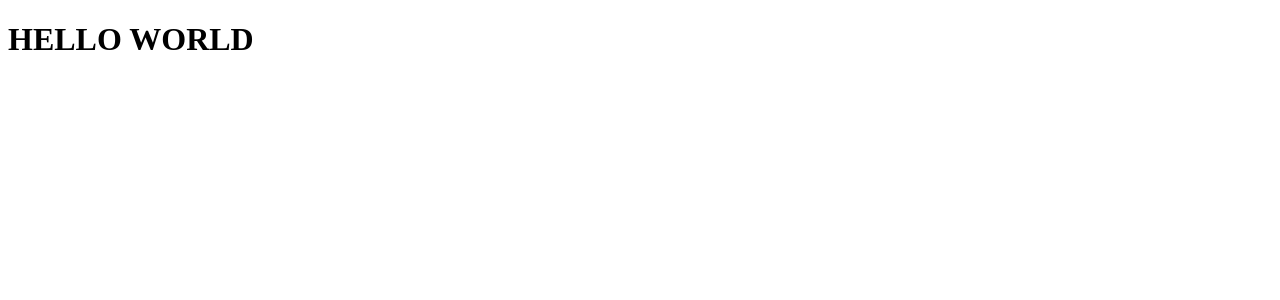
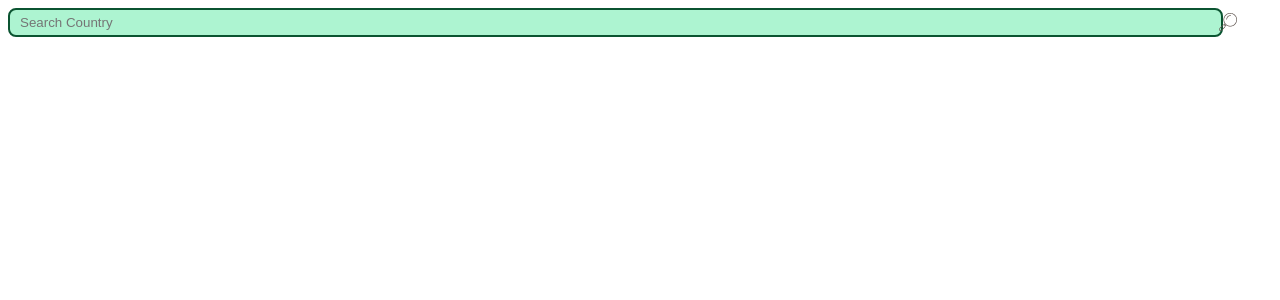
Before and after one commit to JosefinaLucarelli/countryApp, a React (Vite) app: page / in a window 1280 px wide. Shown: the top 300 px of the page. Built offline with nearby package versions, Linux system fonts and the light colour scheme.

Commit message:
style imput component

```diff
--- a/src/App.tsx
+++ b/src/App.tsx
@@ -1,6 +1,8 @@
+import Input from "./components/Input";
+
 const App = () => {
   return (
-    <h1>HELLO WORLD</h1>
+    <Input></Input>
    )
 }
 
--- /dev/null
+++ b/src/components/Input/index.tsx
@@ -0,0 +1,15 @@
+import styles from './styles.module.scss';
+
+const Input = () => {
+    return(
+        <div className={styles.container}>
+        <input className={styles.input}
+            type="text"
+            placeholder="Search Country"
+        />
+        </div>
+
+    )
+};
+
+export default Input;
--- /dev/null
+++ b/src/components/Input/styles.module.scss
@@ -0,0 +1,24 @@
+.container{
+    position: relative;
+    width: 100%;
+    .input {
+        background: #ADF4D1;
+        border: 2px solid #0B5431;
+        border-radius: 8px;
+        height: 25px;
+        width: 95%;
+        display: flex;
+        padding: 0;
+        padding-left: 10px;
+        &:focus-visible{
+            outline: none;
+        }
+
+    }
+    &::after{
+        content: url('./image2.png');
+        position: absolute;
+        right: 35px;
+        top: 5px;
+    }
+}
```
Also changed, not shown: src/components/Button/index.tsx (added), src/components/Card/index.tsx (added), src/components/CardDetail/index.tsx (added), src/components/Input/image1.png (added), src/components/Input/image2.png (added).
